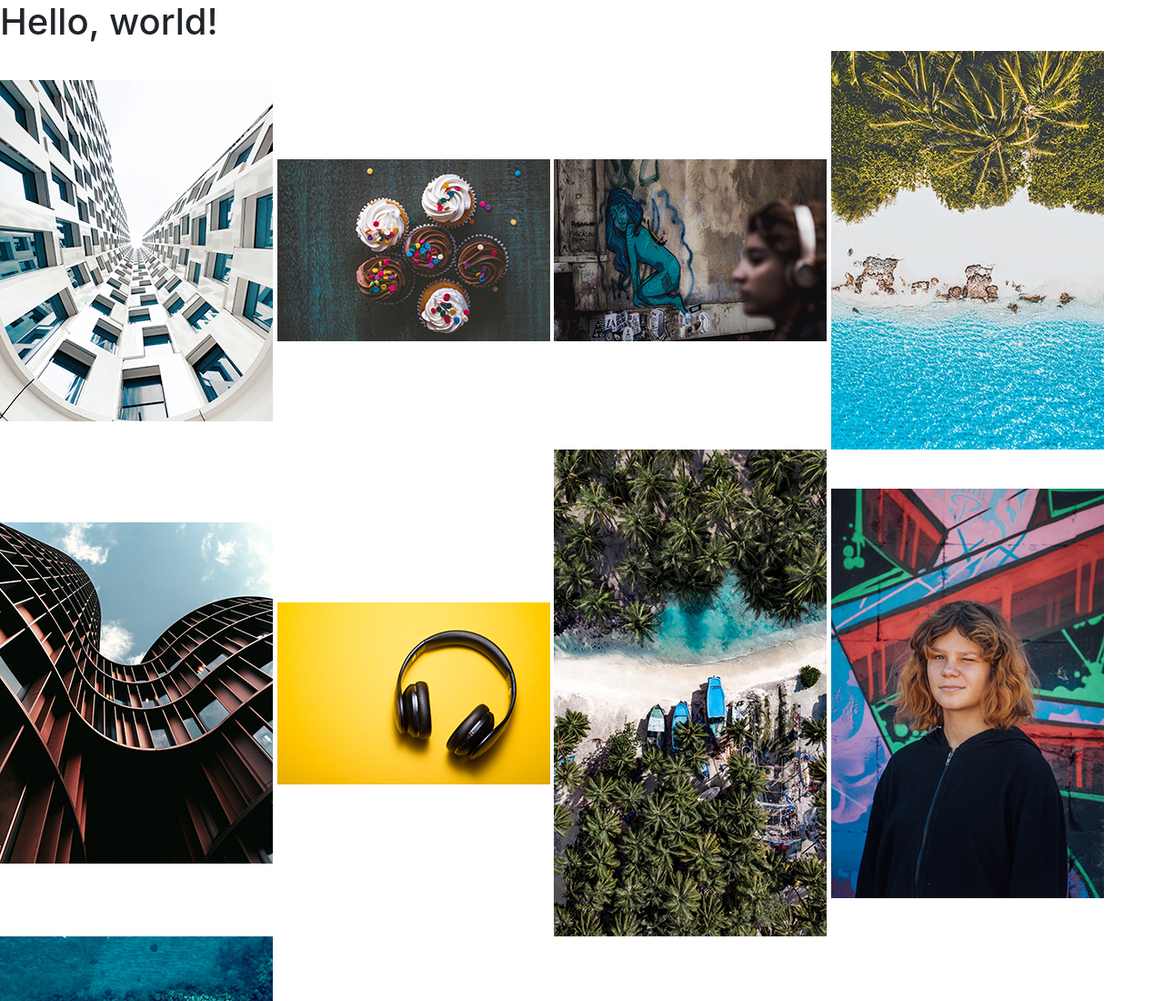
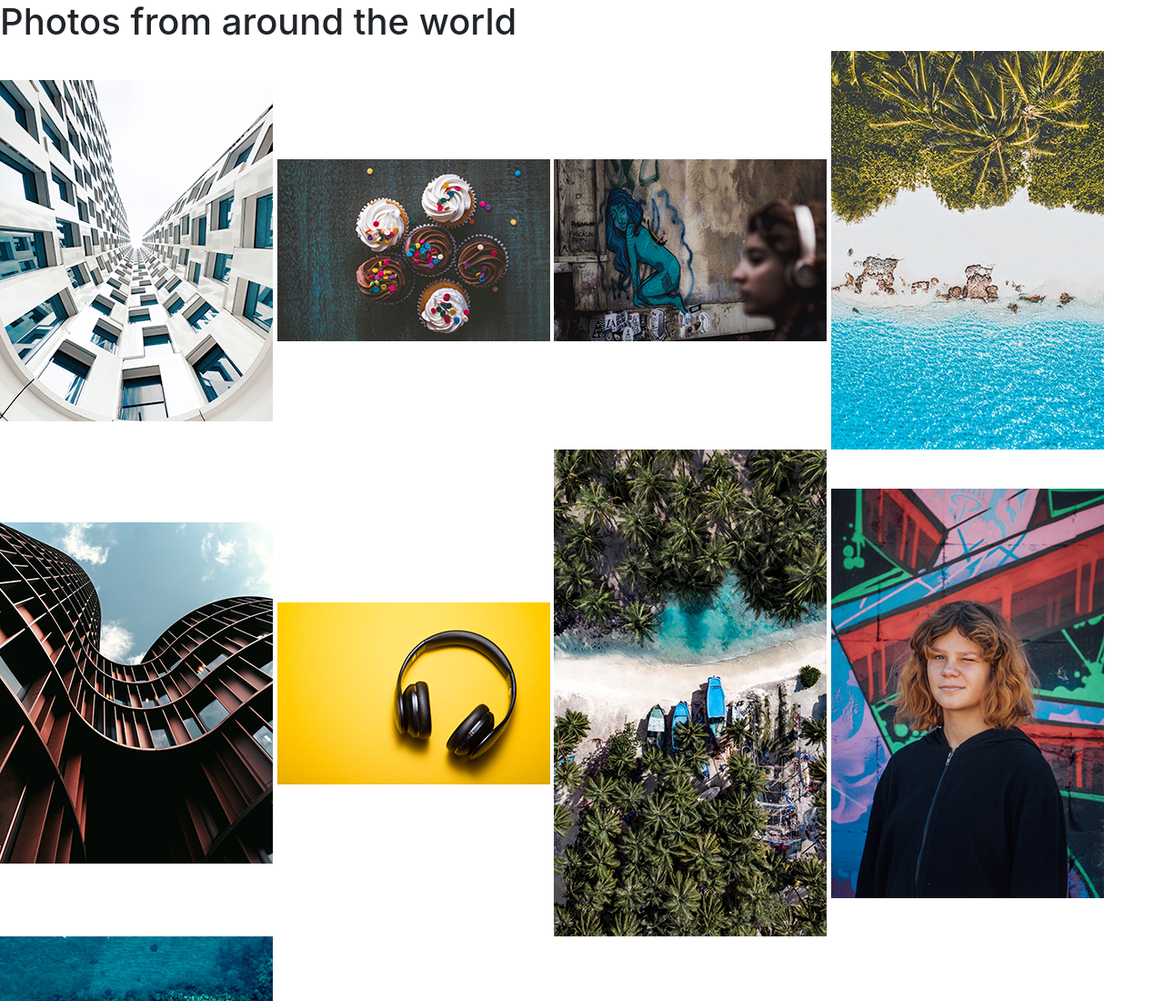
Before and after one commit to osvaldoconcep/m2-hw2-concepcion-osvaldo, a plain HTML site: page index.html in a window 1280 px wide. Shown: the top 1100 px of the page at 91% size. Drawn offline with nearby package versions, Linux system fonts and the light colour scheme.

Commit message:
Update the <h1> to a message of your choice

```diff
--- a/index.html
+++ b/index.html
@@ -11,7 +11,7 @@
     <title>Hello, world!</title>
 </head>
 <body>
-<h1>Hello, world!</h1>
+<h1>Photos from around the world</h1>
 
 <img src="img/hw2-image1.png" title="Building view from bottom" alt="Building view from bottom">
 <img src="img/hw2-image2.png" title="Cupcakes" alt="Cupcakes">
```
